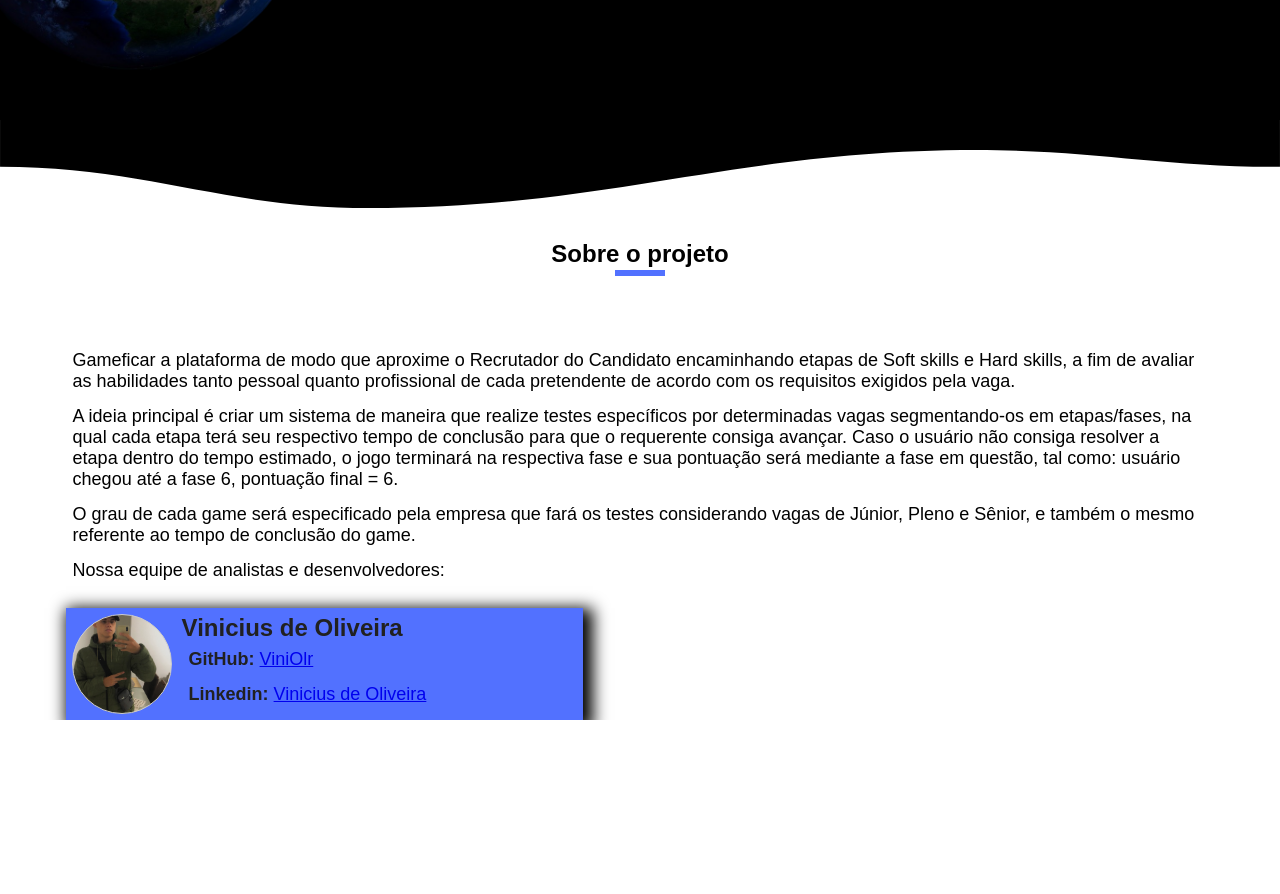
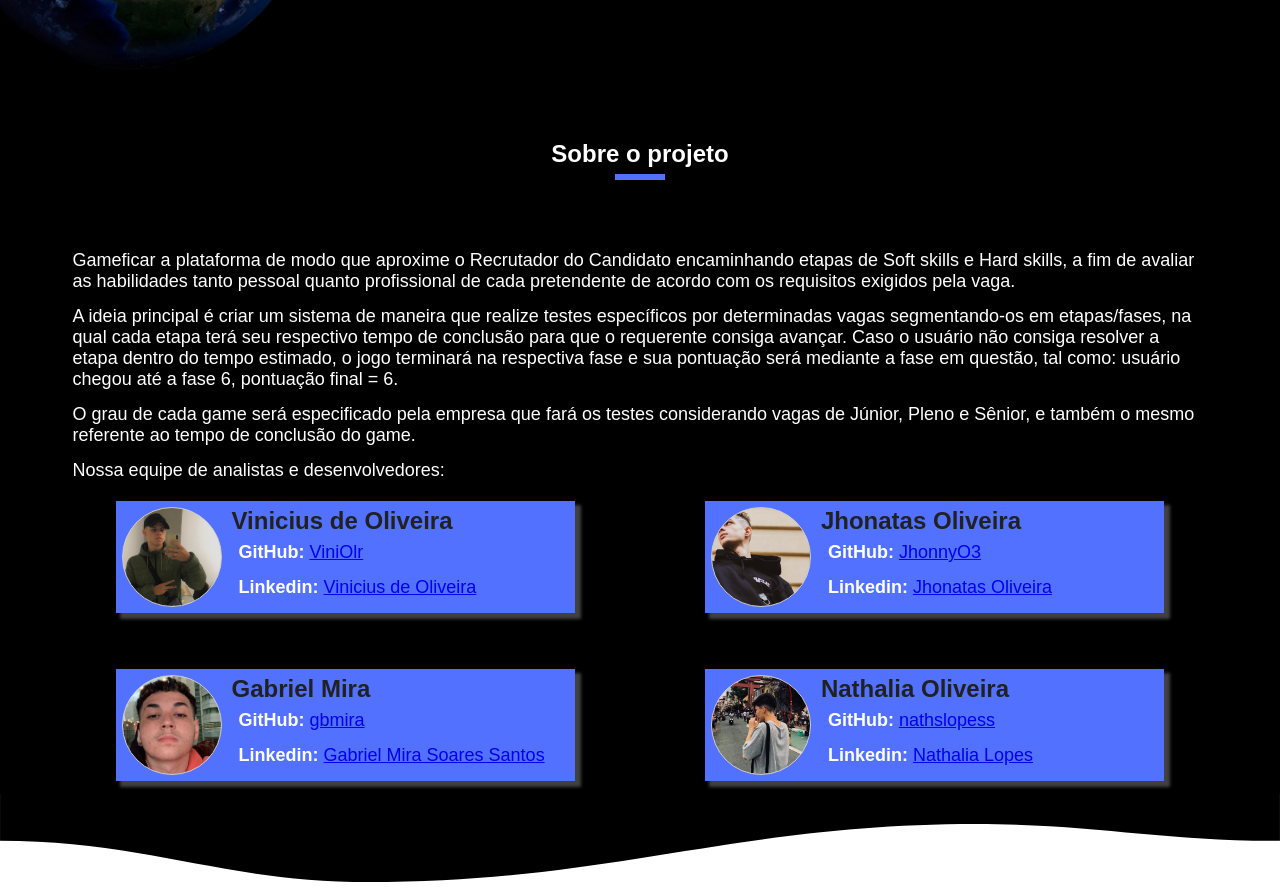
Before and after one commit to LevelUp-Challenge/web-project, a React (Create React App) app: page / in a window 1280 px wide. Shown: the part 380-1274 px from the top of the page. Before the commit the page ends 1100 px from the top, so only its background shows below. Built offline with nearby package versions, Linux system fonts and the light colour scheme.

Commit message:
Adicionei a sessão de sobre e fiz uns ajustes no banner

```diff
--- a/src/App.css
+++ b/src/App.css
@@ -25,13 +25,13 @@ body {
 h2.title {
     position: relative;
     text-align: center;
-    margin: 20px 0 75px 0;
+    padding: 20px 0 75px 0;
 }
 
 h2.title::before {
     content: '';
     position: absolute;
-    top: 30px;
+    top: 54px;
     left: 50%;
     transform: translateX(-50%);
     height: 6px;
--- a/src/Components/Banner/Banner.jsx
+++ b/src/Components/Banner/Banner.jsx
@@ -5,10 +5,10 @@ import '../../img/banner.png'
 const Banner = ()=>{
     return (
         <>
-            <section class="banner">
-                <div class="img">
-                    <div class="container">
-                        <div class="texto ">
+            <section className="banner">
+                <div className="img">
+                    <div className="container">
+                        <div className="texto ">
                             <h1><span>Aproximando</span>pessoas e <span>conexões</span>!</h1>
                             <p>O sistema que conecta o candidato do recrutador.</p>
                         </div>
--- a/src/Components/Header/Header.jsx
+++ b/src/Components/Header/Header.jsx
@@ -8,17 +8,16 @@ const App = ()=>{
         <>
             <Banner />
             <header>
-                <div class="container">
-                    <div class="logo">LevelUp Experience</div>
-                    <nav class="menu">
-                        <ul class="menu">
+                <div className="container">
+                    <div className="logo">LevelUp Experience</div>
+                    <nav className="menu">
+                        <ul className="menu">
                             <li><a href="">Página Inicial</a></li>
                             <li><a href=""><span>Fazer Login</span></a></li>
                         </ul>
                     </nav>
                 </div>
             </header>
-            <div className="ondaPreta"></div>
         </>
     )
 };
--- a/src/Components/Sobre/Card.jsx
+++ b/src/Components/Sobre/Card.jsx
@@ -3,11 +3,23 @@ import '../../css/Card.css'
 
 const Card = (props)=>{
 
+    function classFoto(props) {
+        if (props.nome == 'Vinicius de Oliveira') {
+            return 'imgPartipante vinicius'
+        } else if (props.nome == 'Jhonatas Oliveira') {
+            return 'imgPartipante jhonathas'
+        } else if (props.nome == 'Gabriel Mira') {
+            return 'imgPartipante gabriel'
+        } else if (props.nome == 'Nathalia Oliveira') {
+            return 'imgPartipante nathalia'
+        }
+    }
+
     return(
         <>
             <div className="participantes">
                 <div className="flex">
-                    <div className="imgPartipante" style={{ backgroundImage: props.foto }}></div>
+                    <div className={classFoto(props)}></div>
                     <div className="infos">
                         <h2>{props.nome}</h2>
                         <p><b>GitHub: </b><a href={props.linkGitHub} target="_blank">{props.nomeGitHub}</a></p>
--- a/src/Components/Sobre/Sobre.jsx
+++ b/src/Components/Sobre/Sobre.jsx
@@ -1,30 +1,52 @@
 import React from 'react'
 import '../../css/Sobre.css'
 import Card from './Card'
-import Vinicius from '../../img/vinicius.jpg'
 
 const Sobre = ()=>{
     return(
         <>
-            <section class="sobre">
-                <div class="container">
-                    <div class="Sobre">
-                        <h2 class="title">Sobre o projeto</h2>
+            <section className="sobre">
+                <div className="container">
+                    <div className="Sobre">
+                        <h2 className="title">Sobre o projeto</h2>
                         <p>Gameficar a plataforma de modo que aproxime o Recrutador do Candidato encaminhando etapas de Soft skills e Hard skills, a fim de avaliar as habilidades tanto pessoal quanto profissional de cada pretendente de acordo com os requisitos exigidos pela vaga.</p>
                         <p>A ideia principal é criar um sistema de maneira que realize testes específicos por determinadas vagas segmentando-os em etapas/fases, na qual cada etapa terá seu respectivo tempo de conclusão para que o requerente consiga avançar. Caso o usuário não consiga resolver a etapa dentro do tempo estimado, o jogo terminará na respectiva fase e sua pontuação será mediante a fase em questão, tal como: usuário chegou até a fase 6, pontuação final = 6.</p>
                         <p>O grau de cada game será especificado pela empresa que fará os testes considerando vagas de Júnior, Pleno e Sênior, e também o mesmo referente ao tempo de conclusão do game.</p>
                         <p>Nossa equipe de analistas e desenvolvedores: </p>
                     </div>
+                    <div className="cards">
                         <Card
-                        foto={Vinicius}
                             nome='Vinicius de Oliveira'
                             nomeGitHub='ViniOlr'
                             linkGitHub='https://github.com/ViniOlr'
                             nomeLinkedin="Vinicius de Oliveira"
                             linkLinkedin="https://www.linkedin.com/in/viniolr/"
                         />
+                        <Card
+                            nome='Jhonatas Oliveira'
+                            nomeGitHub='JhonnyO3'
+                            linkGitHub='https://github.com/JhonnyO3'
+                            nomeLinkedin="Jhonatas Oliveira"
+                            linkLinkedin="https://www.linkedin.com/in/jhonatas-oliveira-0039a01bb/"
+                        />
+                        <Card
+                            nome='Gabriel Mira'
+                            nomeGitHub='gbmira'
+                            linkGitHub='https://github.com/gbmira'
+                            nomeLinkedin="Gabriel Mira Soares Santos"
+                            linkLinkedin="https://www.linkedin.com/in/gabriel-mira-soares-santos-86b898216"
+                        />
+                        <Card
+                            nome='Nathalia Oliveira'
+                            nomeGitHub='nathslopess'
+                            linkGitHub='https://github.com/nathslopess'
+                            nomeLinkedin="Nathalia Lopes"
+                            linkLinkedin="http://linkedin.com/in/nathalia-lopes-6b8738216"
+                        />
+                    </div>
                 </div>
             </section>
+            <div className="ondaPreta"></div>
         </>
     )
 };
--- a/src/css/Banner.css
+++ b/src/css/Banner.css
@@ -16,7 +16,7 @@ section.banner .img {
     background-size: 70%;
     background-position: left top;
     background-repeat: no-repeat;
-    /* background-attachment: fixed; */
+    background-attachment: fixed;
 }
 
 section.banner .texto {
--- a/src/css/Card.css
+++ b/src/css/Card.css
@@ -3,19 +3,19 @@
     align-items: flex-start;
 }
 .participantes {
-    width: 45%;
+    width: 40%;
     padding: 6px;
     background-color: var(--roxo);
-    margin: 20px 0;
-    -webkit-box-shadow: 5px 5px 15px 5px #000000;
-    box-shadow: 5px 5px 15px 5px #000000;
+    margin: 13px 0;
+    -webkit-box-shadow: 5px 5px 3px 1px rgba(92, 92, 92, 0.71);
+        box-shadow: 5px 5px 3px 1px rgba(92, 92, 92, 0.71);
     color: rgb(33, 33, 33);
 }
 .participantes .imgPartipante {
     width: 100px;
     height: 100px;
     border-radius: calc(100px/2);
-    background-image: url('../img/vinicius.jpg');
+    /* background-image: url('../img/vinicius.jpg'); */
     background-position: center;
     background-size: 100%;
     background-repeat: no-repeat;
@@ -24,3 +24,27 @@
 .participantes .infos {
     margin-left: 10px;
 }
+/* Inserindo imagem */
+
+.participantes .imgPartipante.jhonathas {
+    background-image: url('../img/jhonathas.png');
+    background-size: 100%;
+}
+
+.participantes .imgPartipante.vinicius {
+    background-image: url('../img/vinicius.jpg');
+    background-size: 100%;
+    background-position: 50% 30%;
+}
+
+.participantes .imgPartipante.gabriel {
+    background-image: url('../img/gabriel.jpg');
+    background-size: 100%;
+    background-position: 50% 50%;
+}
+
+.participantes .imgPartipante.nathalia {
+    background-image: url('../img/nathalia.png');
+    background-size: 100%;
+    background-position: 50% 50%;
+}
--- a/src/css/Header.css
+++ b/src/css/Header.css
@@ -55,12 +55,3 @@ header nav.menu ul.menu li a {
     transition: 0.3s;
     font-weight: bold;
 }
-
-div.ondaPreta {
-    width: 100%;
-    height: 100px;
-    background-image: url("../img/onda-preta.svg");
-    background-size: 100%;
-    background-position: top;
-    background-repeat: no-repeat;
-}
--- a/src/css/Sobre.css
+++ b/src/css/Sobre.css
@@ -1,4 +1,26 @@
+section.sobre {
+    background-color: black;
+}
+section.sobre h2.title {
+    color: white;
+}
 section.sobre p {
     font-size: 18px;
     padding: 7px;
+    color: white;
 }
+
+section.sobre .cards {
+    display: flex;
+    flex-wrap: wrap;
+    justify-content: space-around;
+    gap: 30px;
+}
+.ondaPreta {
+    width: 100%;
+    height: 100px;
+    background-image: url("../img/onda-preta.svg");
+    background-size: 100%;
+    background-position: top;
+    background-repeat: no-repeat;
+}
```
Lines whose indentation alone changed are shown as unchanged.
